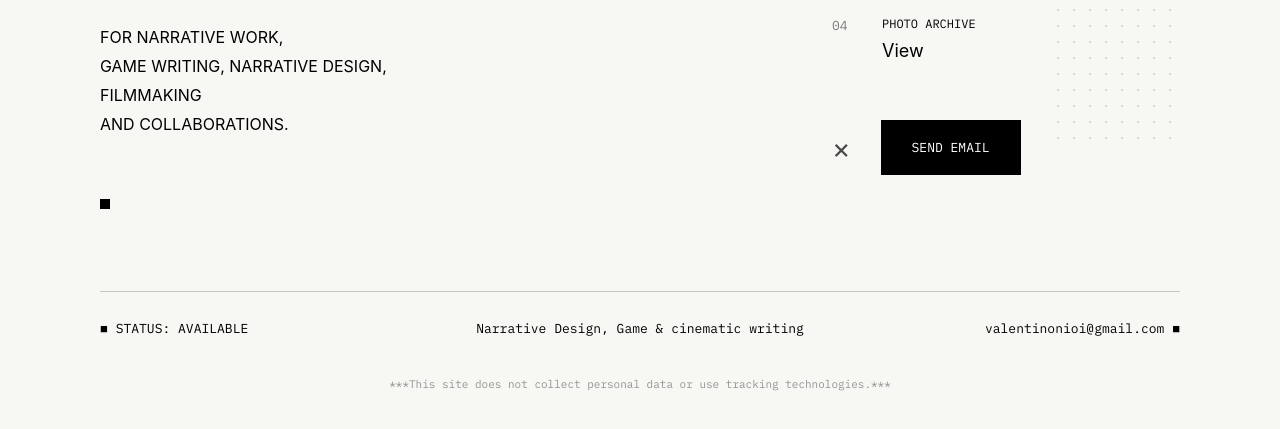
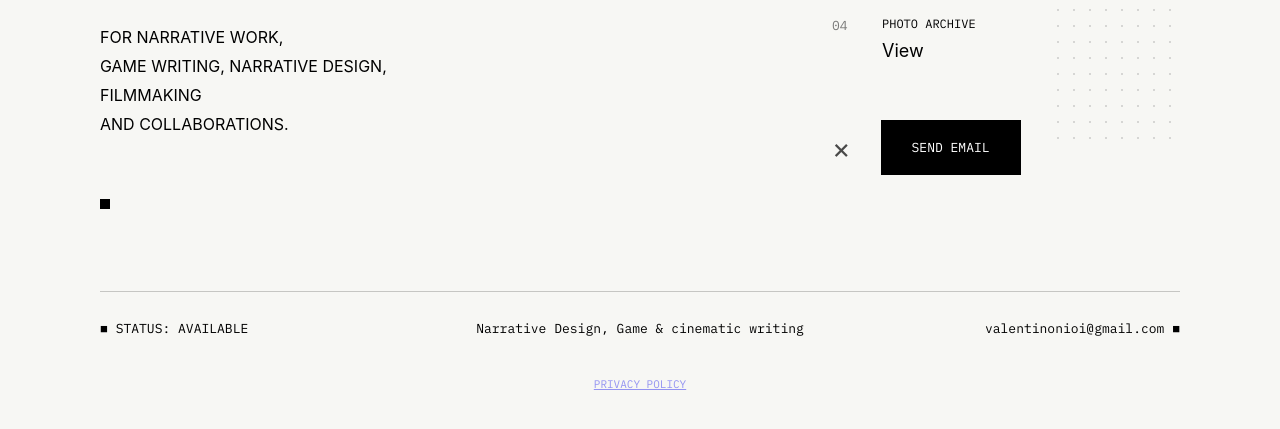
Before and after one commit to ValentinoNioi/Portf, a plain HTML site: page contact.html in a window 1280 px wide. Shown: the part 421-850 px from the top of the page. Drawn offline with Linux system fonts and the light colour scheme; a web font is replaced by a local one.

Commit message:
Update footer to include privacy policy link
Added a link to the privacy policy in the footer.

```diff
--- a/contact.html
+++ b/contact.html
@@ -125,9 +125,9 @@
     <p>valentinonioi@gmail.com ■</p>
   </div>
 
-  <p class="footer-privacy">
-    ***This site does not collect personal data or use tracking technologies.***
-  </p>
+<p class="footer-privacy">
+  <a href="privacy.html">PRIVACY POLICY</a>
+</p>
 
 </footer>
 
```
